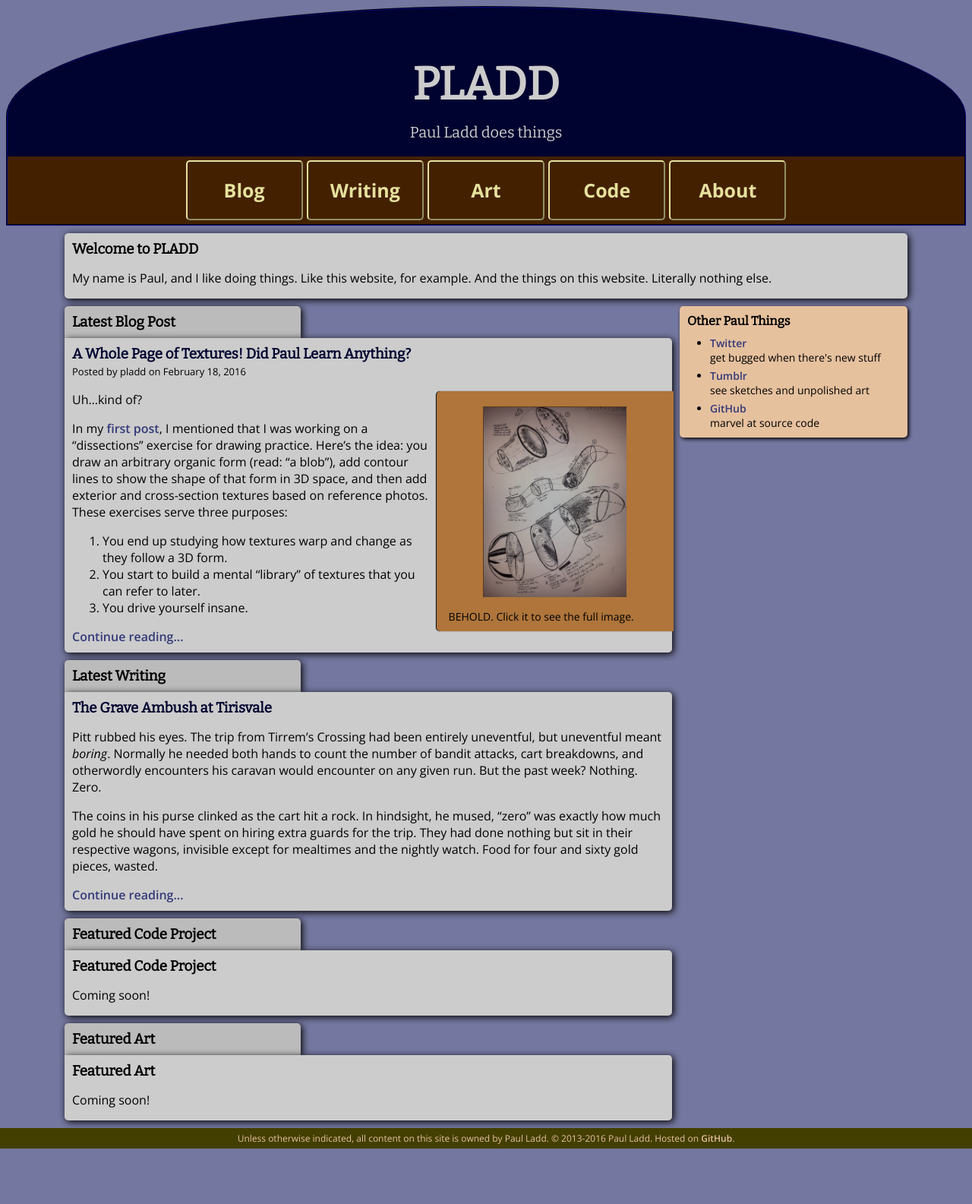
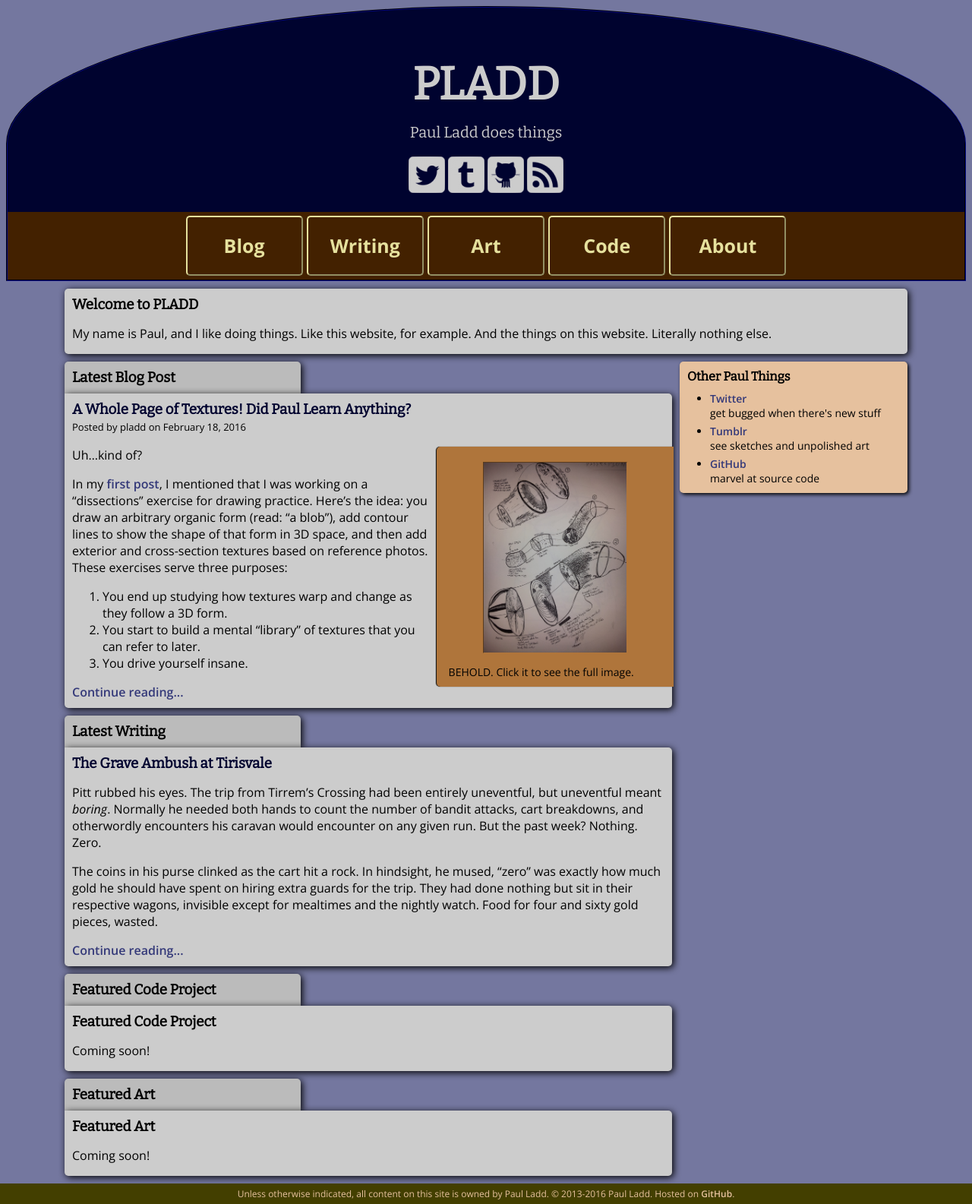
Before and after one commit to itspladd/personal-website-old, a Jekyll site: the page built from index.html, in a window 1280 px wide. Shown: the whole page at 76% size. Built offline with Jekyll 4.4.1, drawn with Linux system fonts in a browser that asks for light colours; before the commit the page ends 1512 px from its top, so only the background shows below that.

Commit message:
Adding social media buttons
Added basic buttons with links to github, twitter, tumblr, and RSS (rss
non-functional atm)

```diff
--- a/_layouts/default.html
+++ b/_layouts/default.html
@@ -42,6 +42,10 @@
         <header>
             <h1 class="main-title"><a class="main-title" href="/">PLADD</a></h1>
             <p id="intro-string">&nbsp;<p>
+            <a href="https://twitter.com/itspladd" target="blank" alt="Follow me on twitter!"><img src="/assets/twitter-48.png"/></a>
+            <a href="http://pladddraws.tumblr.com/" target="blank" alt="Follow me on tumblr!"><img src="/assets/tumblr-48.png"/>
+            <a href="https://github.com/itspladd/" target="blank" alt="Fork me on GitHub!"><img src="/assets/github-48.png"/></a>
+            <a href="" target="blank" alt="Something something RSS!"><img src="/assets/rss-48.png"/></a>
             <nav>
                 <a class="navbutton" href="{{ site.url }}/blog">Blog</a>
                 <a class="navbutton" href="{{ site.url }}/writing">Writing</a>
```
Also changed, not shown: assets/github-48.png (added), assets/rss-48.png (added), assets/tumblr-48.png (added), assets/twitter-48.png (added).
